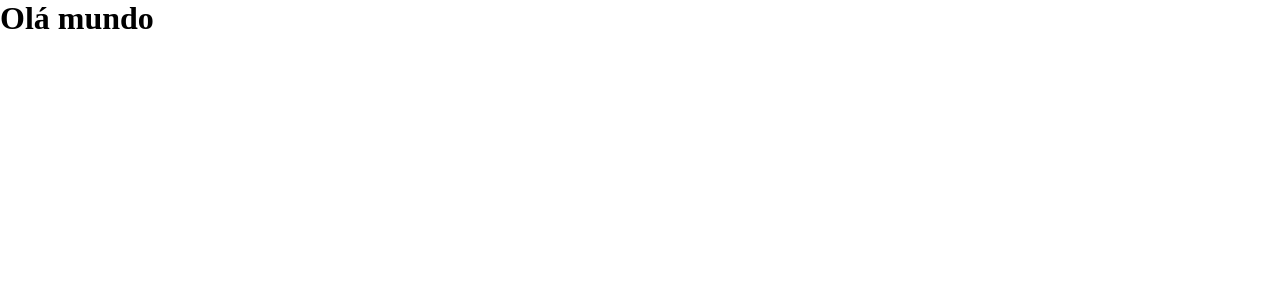
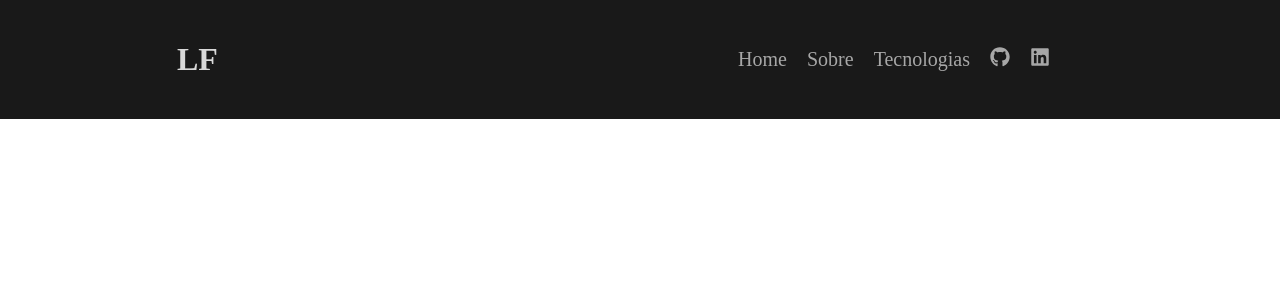
Before and after one commit to Luiz-Suvilao/portfolio, a Next.js app: page / in a window 1280 px wide. Shown: the top 300 px of the page. Built offline with nearby package versions, Linux system fonts and the light colour scheme.

Commit message:
feat: create a header component

```diff
--- a/package.json
+++ b/package.json
@@ -12,6 +12,7 @@
     "next": "13.3.0",
     "react": "18.2.0",
     "react-dom": "18.2.0",
+    "react-icons": "^4.8.0",
     "sass": "^1.61.0"
   },
   "devDependencies": {
--- /dev/null
+++ b/src/components/header/header.module.scss
@@ -0,0 +1,40 @@
+@use '../../styles/variables';
+
+.container {
+  width: 100%;
+  padding: 2.5625rem 14.375rem 2.5625rem 11.0625rem;
+
+  display: flex;
+  justify-content: space-between;
+  align-items: center;
+
+  .linkList {
+    display: flex;
+    align-items: center;
+    list-style: none;
+    gap: 1.25rem;
+
+    li a:hover {
+      text-decoration: underline;
+    }
+
+    li a {
+      font-size: 1.25rem;
+      text-decoration: none;
+    }
+  }
+}
+
+.dark {
+  background: variables.$bg-dark;
+
+  .title {
+    color: variables.$title-dark;
+  }
+
+  .linkList {
+    li a {
+      color: variables.$subtitle-dark;
+    }
+  }
+}
--- /dev/null
+++ b/src/components/header/index.tsx
@@ -0,0 +1,51 @@
+import Link from 'next/link';
+
+import { FaGithub, FaLinkedin } from 'react-icons/fa';
+
+import { useTheme } from '../../hooks/theme';
+
+import styles from './header.module.scss';
+
+const Header = () => {
+    const { isDarkTheme } = useTheme();
+
+    return (
+        <header className={`${styles.container} ${isDarkTheme ? styles.dark : styles.light}`}>
+            <h1 className={styles.title}>LF</h1>
+
+            <nav>
+                <ul className={styles.linkList}>
+                    <li>
+                        <Link href="#">
+                            Home
+                        </Link>
+                    </li>
+                    <li>
+                        <Link href="#">
+                            Sobre
+                        </Link>
+                    </li>
+                    <li>
+                        <Link href="#">
+                            Tecnologias
+                        </Link>
+                    </li>
+
+                    <li>
+                        <Link target="_blank" href="https://github.com/Luiz-Suvilao">
+                            <FaGithub />
+                        </Link>
+                    </li>
+
+                    <li>
+                        <Link target="_blank" href="https://www.linkedin.com/in/luiz-filipe-da-silva-de-jesus-490a02182/">
+                            <FaLinkedin />
+                        </Link>
+                    </li>
+                </ul>
+            </nav>
+        </header>
+    );
+}
+
+export default Header;
--- a/src/pages/index.tsx
+++ b/src/pages/index.tsx
@@ -1,14 +1,15 @@
 import Head from 'next/head';
 
-const Home = () => {
-  return (
-      <>
+import Header from '../components/header';
+
+const Home = () => (
+    <>
         <Head>
-          <title>Portfolio</title>
+            <title>Portfolio</title>
         </Head>
-        <h1>Olá mundo</h1>
-      </>
-  )
-}
+
+        <Header />
+    </>
+);
 
 export default Home;
--- a/src/styles/_variables.scss
+++ b/src/styles/_variables.scss
@@ -1,5 +1,7 @@
 // dark
 $bg-dark: #191919;
+$title-dark: #D9D9D9;
+$subtitle-dark: #A7A7A7;
 
 // light
 $bg-light: #fff;
```
Also changed, not shown: src/pages/_app.tsx (+6 -6 lines), src/styles/Home.module.scss (deleted), 1 other file (tests, documents, lock files or other folders).
